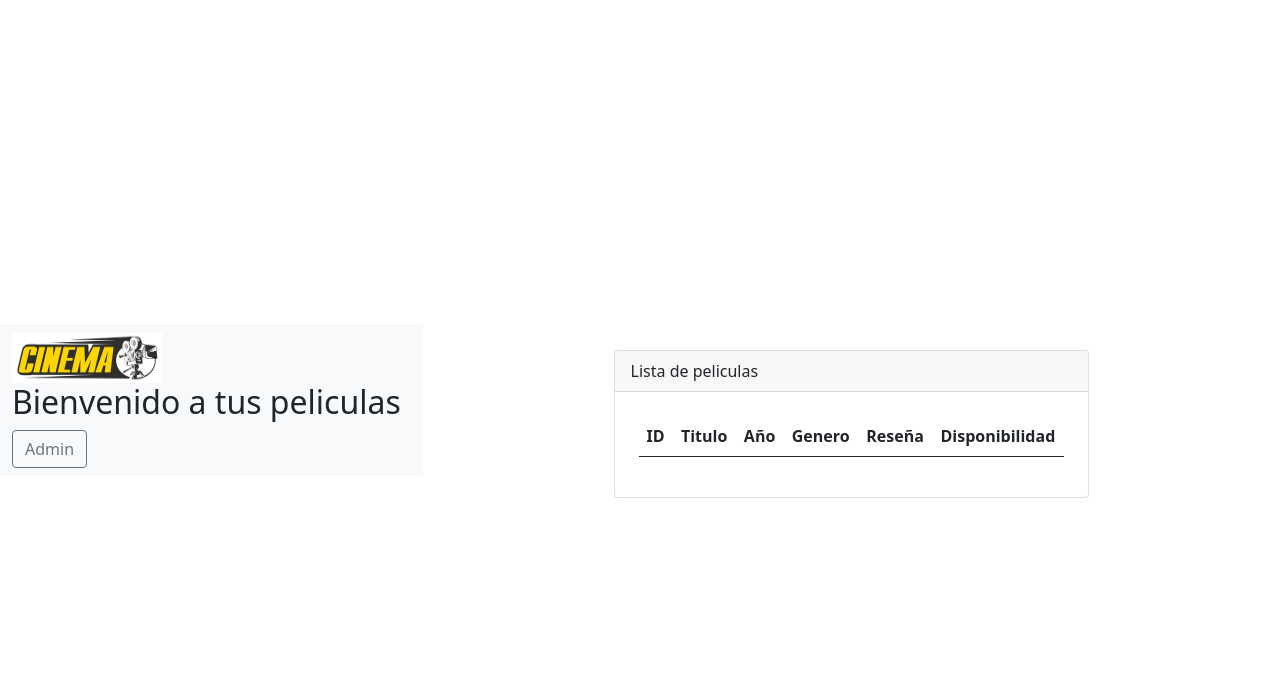
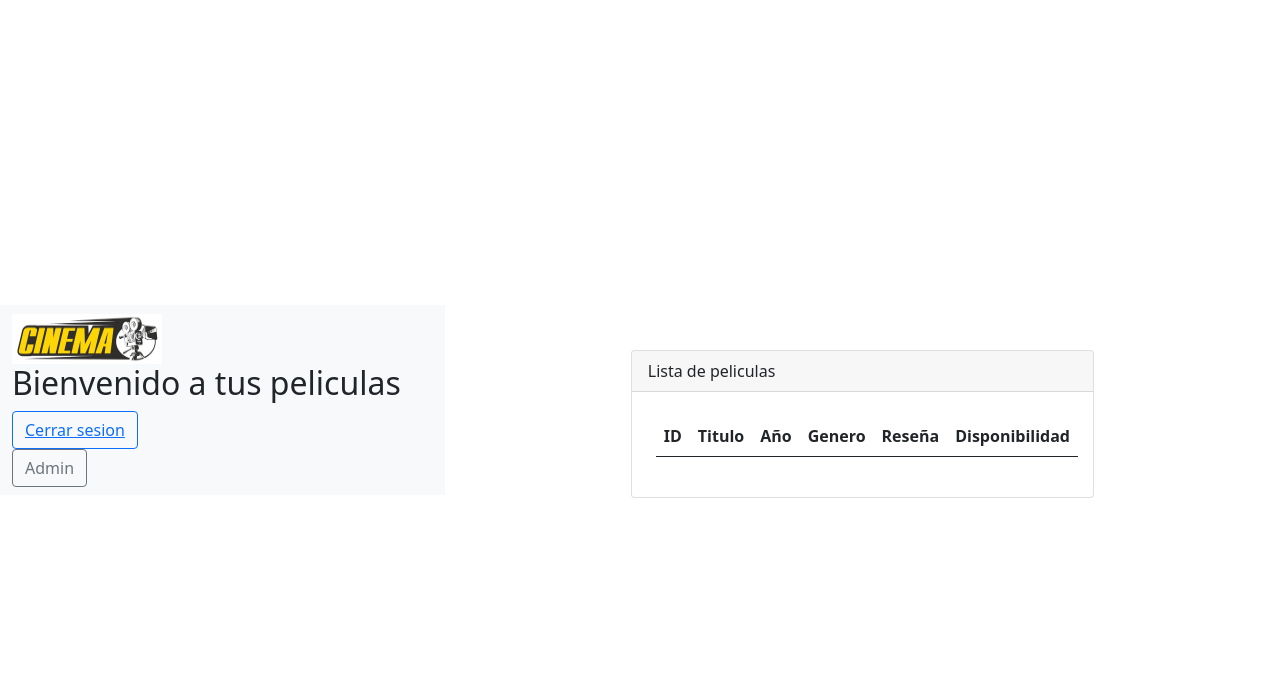
Before and after one commit to PedroRoberti1/Trabajo-practico, a PHP site: page /index.php in a window 1280 px wide. Shown: the top 689 px of the page. Run offline with PHP 8.4, Linux system fonts and the light colour scheme; the visitor is signed in with stand-in values (Sample User, id 1); lists and menus that the app fills with data are empty.

Commit message:
agregamoss boton de cerrar sesion cuando ingresa el usuario

```diff
--- a/index.php
+++ b/index.php
@@ -12,7 +12,8 @@
 
 
 
-<body><nav class="navbar navbar-light bg-light">
+<body>
+    <nav class="navbar navbar-light bg-light">
         <div class="container-fluid">
             <a class="navbar-center" href="index.php">
                 <img src="./assets/brand/logo.jpg" alt="" width="150" height="50" class="d-inline-block align-text-top ">
@@ -20,7 +21,9 @@
             <h2>Bienvenido a tus peliculas</h2>
             <div container>
                 <a href="login.php"><button type="button" id="boton" class="btn btn-outline-primary">Login</button></a>
+
                 <!-- Temporal, debería mostrar el nombre de usuario y desaparecer el botón de login -->
+                <a href="index.php"><button type="button" id="Sesion" class="btn btn-outline-primary">Cerrar sesion</button></a>
                 <a href="administrador.php"><button type="button" class="btn btn-outline-secondary">Admin</button></a>
             </div>
 
@@ -64,8 +67,10 @@
 
                 if (isset($_SESSION['usuario'])) {
                     echo 'document.getElementById("boton").style.display = "none";';
+                    echo 'document.getElementById("Sesion").style.display = "block";';
                 } else {
                     echo 'document.getElementById("boton").style.display = "block";';
+                    echo 'document.getElementById("Sesion").style.display = "none";';
                 }
                 ?>
             </script>
```
Lines whose indentation alone changed are shown as unchanged.
